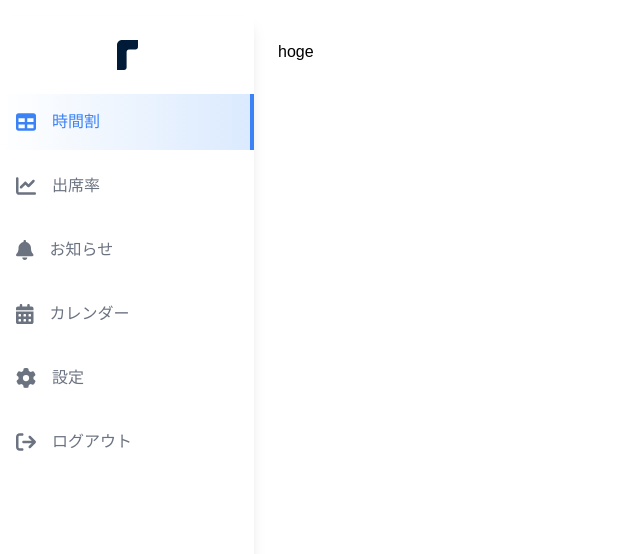
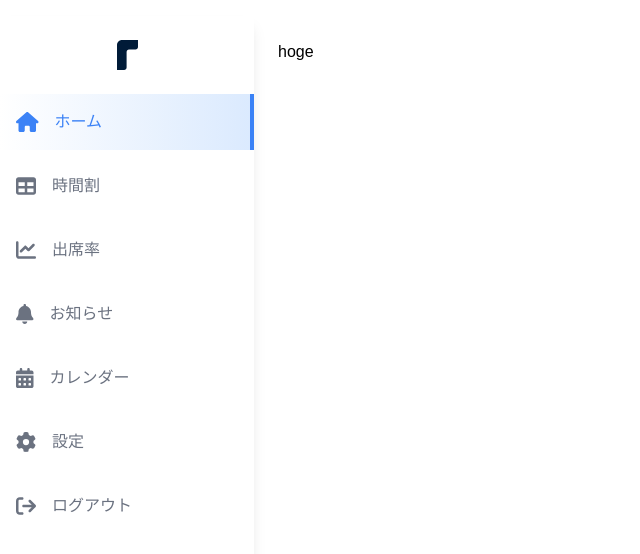
Before and after one commit to ecc-proken/eccSchoolApp-web, a React (Create React App) app: page / in a window 1280 px wide. Shown: the top 554 px of the page, without its empty margins (0-640 px from the left). Built offline with nearby package versions, Linux system fonts and the light colour scheme.

Commit message:
update: navigation item を components に切り出した

```diff
--- a/src/components/template/Layout.tsx
+++ b/src/components/template/Layout.tsx
@@ -7,8 +7,9 @@ import {
   faCalendarAlt,
   faCog,
   faSignOut,
+  faHome,
 } from '@fortawesome/free-solid-svg-icons';
-import { Link } from 'react-router-dom';
+import NavItem from 'components/molecules/NavItem';
 
 type Props = {
   children: ReactNode;
@@ -62,49 +63,15 @@ const Layout: VFC<Props> = ({ pageTitle, children }) => {
             </svg>
           </div>
           <nav className='mt-6'>
-            {/* 時間割 */}
-            <Link
-              className='w-full uppercase text-blue-500 flex items-center p-4 my-2 transition-colors duration-200 justify-start bg-gradient-to-r from-white to-blue-100  border-r-4 border-blue-500'
-              to='/'
-            >
-              <FontAwesomeIcon icon={faTable} className='text-xl' />
-              <span className='mx-4 text-base font-normal'>時間割</span>
-            </Link>
-            {/* 出席率 */}
-            <Link
-              className='w-full uppercase text-gray-500 flex items-center p-4 my-2 transition-colors duration-200 justify-start hover:text-blue-500'
-              to='/'
-            >
-              <FontAwesomeIcon icon={faChartLine} className='text-xl' />
-              <span className='mx-4 text-base font-normal'>出席率</span>
-            </Link>
-            {/* お知らせ */}
-            <Link
-              className='w-full uppercase text-gray-500 flex items-center p-4 my-2 transition-colors duration-200 justify-start hover:text-blue-500'
-              to='/'
-            >
-              <FontAwesomeIcon icon={faBell} className='text-xl' />
-              <span className='mx-4 text-base font-normal'>お知らせ</span>
-            </Link>
-            {/* カレンダー */}
-            <Link
-              className='w-full uppercase text-gray-500 flex items-center p-4 my-2 transition-colors duration-200 justify-start hover:text-blue-500'
-              to='/'
-            >
-              <FontAwesomeIcon icon={faCalendarAlt} className='text-xl' />
-              <span className='mx-4 text-base font-normal'>カレンダー</span>
-            </Link>
-            {/* 設定 */}
-            <Link
-              className='w-full uppercase text-gray-500 flex items-center p-4 my-2 transition-colors duration-200 justify-start hover:text-blue-500'
-              to='/'
-            >
-              <FontAwesomeIcon icon={faCog} className='text-xl' />
-              <span className='mx-4 text-base font-normal'>設定</span>
-            </Link>
+            <NavItem icon={faHome} title='ホーム' path='/' selected />
+            <NavItem icon={faTable} title='時間割' path='/' />
+            <NavItem icon={faChartLine} title='出席率' path='/' />
+            <NavItem icon={faBell} title='お知らせ' path='/' />
+            <NavItem icon={faCalendarAlt} title='カレンダー' path='/' />
+            <NavItem icon={faCog} title='設定' path='/' />
             {/* ログアウト */}
             <button
-              className='w-full uppercase text-gray-500 flex items-center p-4 my-2 transition-colors duration-200 justify-start hover:text-blue-500'
+              className='w-full uppercase text-gray-500 flex items-center p-4 my-2 transition-colors duration-200 justify-start hover:text-blue-500 hover:bg-gray-100'
               type='button'
             >
               <FontAwesomeIcon icon={faSignOut} className='text-xl' />
```
